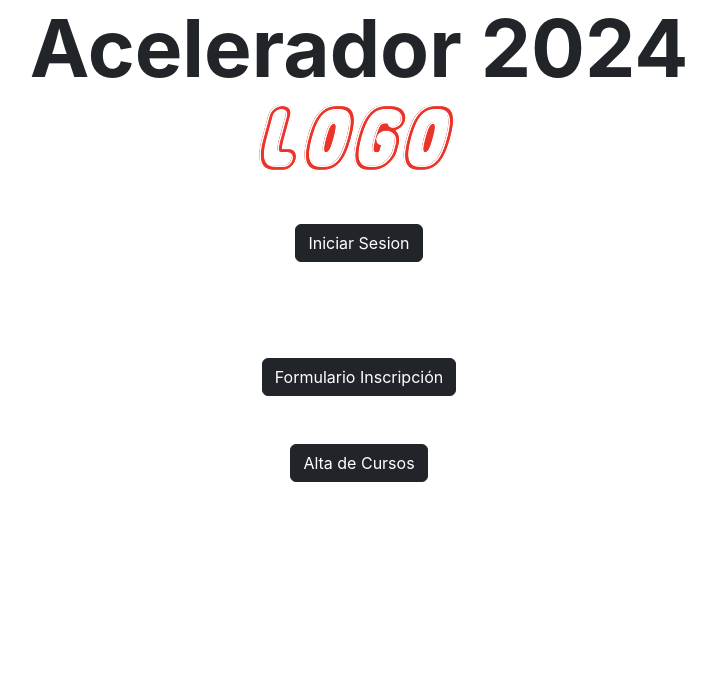
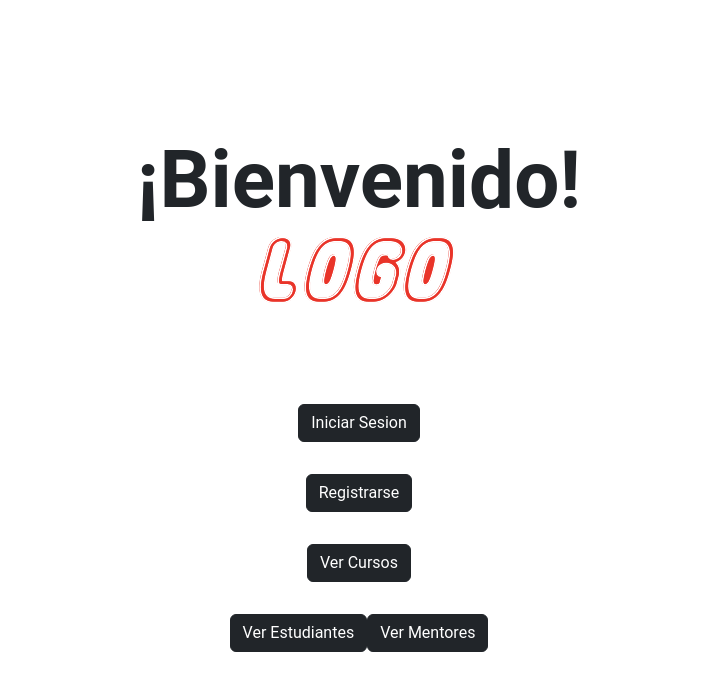
Before and after one commit to epidataE/acelerador2024-frontend, a React (Create React App) app: page /home in a window 1280 px wide. Shown: the top 690 px of the page, without its empty margins (281-997 px from the left). Built offline with nearby package versions, Linux system fonts and the light colour scheme.

Commit message:
cambios en Estudiantes Mentores y Cursos

```diff
--- a/package.json
+++ b/package.json
@@ -7,6 +7,7 @@
     "@testing-library/react": "^13.4.0",
     "@testing-library/user-event": "^13.5.0",
     "bootstrap": "^5.3.3",
+    "front": "file:",
     "react": "^18.3.1",
     "react-dom": "^18.3.1",
     "react-router-dom": "^6.26.1",
--- a/public/index.html
+++ b/public/index.html
@@ -24,7 +24,7 @@
       work correctly both with client-side routing and a non-root public URL.
       Learn how to configure a non-root public URL by running `npm run build`.
     -->
-    <title>React App</title>
+    <title>Gestor Inscripciones</title>
   </head>
   <body>
     <noscript>You need to enable JavaScript to run this app.</noscript>
--- a/src/App.css
+++ b/src/App.css
@@ -8,11 +8,16 @@
   pointer-events: none;
 }
 
+.roboto-font {
+  font-family: 'Roboto', sans-serif;
+}
+
+
 .centered-div {
   display: flex;
   flex-direction: column;
   align-items: center;
-  /* justify-content: center; */
+  justify-content: center;
   height: 100vh;
   text-align: center;
 }
--- /dev/null
+++ b/src/componentes/CursoList.js
@@ -0,0 +1,26 @@
+import React, { useEffect, useState } from 'react';
+
+const CursoList = () => { //UserList va a recibir 'role' para saber si muestra Estudiantes o mentores
+
+    const [cursos, setCursos] = useState([]); //useState para manejar los estados de users (users: mi lista de usuarios- inicilmente = array vacio / setUsers = funcion para actualizar Users )
+
+    useEffect(() => {   //useEffect se ejecutacada vez que cambia el valor de 'role' (Estudiantes/ Mentores)
+        //Realiza una solicitud a -/api/${role}-, convierte la respuesta a JSON y actualiza users con los datos recibidos.
+        fetch(`/api/cursos`)
+            .then(response => response.json())
+            .then(data => setCursos(data));
+    }, []);
+
+    return (  //retorna la lista de cursos **Mejorar visualmente con Boostrap
+        <div>
+            <h2>Cursos</h2>
+            <ul>
+                {cursos.map(curso => (
+                    <li key={curso.id}>{curso.nombre} | {curso.descripcion} |   </li>
+                ))}
+            </ul>
+        </div>
+    );
+
+}
+export default CursoList;
--- a/src/componentes/UserList.js
+++ b/src/componentes/EstudianteList.js
@@ -1,6 +1,6 @@
 import React, { useEffect, useState } from 'react';
 
-const UserList = ({ role }) => { //UserList va a recibir 'role' para saber si muestra Estudiantes o mentores
+const EstudianteList = ({ role }) => { //UserList va a recibir 'role' para saber si muestra Estudiantes o mentores
 
     const [users, setUsers] = useState([]); //useState para manejar los estados de users (users: mi lista de usuarios- inicilmente = array vacio / setUsers = funcion para actualizar Users )
 
@@ -13,7 +13,7 @@ const UserList = ({ role }) => { //UserList va a recibir 'role' para saber si mu
 
     return (  //retorna la lista de Estudiantes / Mentores segun el valor de role **Mejorar visualmente con Boostrap
         <div>
-            <h2>{role === 'estudiantes' ? 'Estudiantes' : 'Mentores'}</h2>
+            <h2>{role === 'estudiantes' ? 'Estudiantes' : 'Mentores'} </h2>
             <ul>
                 {users.map(user => (
                     <li key={user.id}>{user.nombre} {user.apellido} | {user.curso.nombre} | {user.email}  </li>
@@ -23,4 +23,4 @@ const UserList = ({ role }) => { //UserList va a recibir 'role' para saber si mu
     );
 };
 
-export default UserList;
+export default EstudianteList;
--- a/src/componentes/Home.js
+++ b/src/componentes/Home.js
@@ -2,12 +2,18 @@ import React from 'react';
 import Image from '../assets/logoAcelerador.png'
 import { BrowserRouter as Router, Route, Routes, Link } from 'react-router-dom';
 import UserForm from './UserForm';
-import UserList from './UserList';
+import EstudianteList from './EstudianteList';
+import MentorList from './MentorList';
+import CursoList from './CursoList';
+
+
+
 
 const handleUserSubmit = (user) => {
     //desestructuración para extraer rolId y cursoId del objeto user para usar en el endpoint, y el resto de las propiedades se agrupan en un nuevo objeto llamado userData
     const { rolId, cursoId, ...userData } = user;
     //llamo a la api con fetch (endpoint del backend)
+    if (rolId === 1){
         fetch(`/api/estudiantes?rolId=${rolId}&cursoId=${cursoId}`, {
             method: 'POST',
             headers: {
@@ -17,35 +23,58 @@ const handleUserSubmit = (user) => {
         })
         .then(response => response.json())
         .then(data => console.log(data));
+
+    } else if (rolId === 2){
+        fetch(`/api/mentores?rolId=${rolId}&empresaId=${cursoId}`, {
+            method: 'POST',
+            headers: {
+                'Content-Type': 'application/json'
+            },
+            body: JSON.stringify(userData)
+        })
+        .then(response => response.json())
+        .then(data => console.log(data));
+    }
+
 };
 
 const Home = () => {
     return (
         //Router: de react-router-dom envuelve toda la aplicación y habilita la funcionalidad de enrutamiento. Permite definir rutas y navegar entre diferentes componentes.
         <Router>
-            <div className="centered-div">
-                <h1 className="h1 display-1 fw-bold text-dark">Acelerador 2024</h1>
-                <img src={Image} alt='img' />
-                <nav className="my-5">
+            <div className="centered-div roboto-font">
+                <h1 className="h1 display-1 fw-bold text-dark">¡Bienvenido!</h1>
+                <img className="mb-5" src={Image} alt='img' />
+                <nav className="mt-5 mb-3">
                      <Link to="/">
                         <button className="btn btn-dark">Iniciar Sesion</button>
                      </Link>
                 </nav>
-                <nav className="my-5" >
+                <nav className="my-3" >
                     <Link to="/inscripcion">
-                        <button className="btn btn-dark">Formulario Inscripción</button>
+                        <button className="btn btn-dark">Registrarse</button>
                     </Link>
                 </nav>
-                <nav>
+                <nav className="my-3">
                     <Link to="/cursos">
-                        <button className="btn btn-dark">Alta de Cursos</button>
+                        <button className="btn btn-dark">Ver Cursos</button>
+                    </Link>
+                </nav>
+                <nav className="my-3">
+                    <Link to="/users">
+                        <button className="btn btn-dark">Ver Estudiantes</button>
+                    </Link>
+                    <Link to="/mentores">
+                        <button className="btn btn-dark">Ver  Mentores </button>
                     </Link>
                 </nav>
                 {/* con Routes: envuelvo todas las rutas de la aplicación.
                 con Route: Defino una ruta específica */}
                 <Routes>
                     <Route path="/inscripcion" element={<UserForm onSubmit={handleUserSubmit} />} />
-                    <Route path="/" element={<UserList role="estudiantes" />} />
+                    <Route path="/users" element={<EstudianteList role="estudiantes" />} />
+                    <Route path="/mentores" element={<MentorList role="mentores" />} />
+                    <Route path="/cursos" element={<CursoList/>} />
                 </Routes>
             </div>
         </Router>
--- /dev/null
+++ b/src/componentes/MentorList.js
@@ -0,0 +1,26 @@
+import React, { useEffect, useState } from 'react';
+
+const MentorList = ({ role }) => { //UserList va a recibir 'role' para saber si muestra Estudiantes o mentores
+
+    const [users, setUsers] = useState([]); //useState para manejar los estados de users (users: mi lista de usuarios- inicilmente = array vacio / setUsers = funcion para actualizar Users )
+
+    useEffect(() => {   //useEffect se ejecutacada vez que cambia el valor de 'role' (Estudiantes/ Mentores)
+        //Realiza una solicitud a -/api/${role}-, convierte la respuesta a JSON y actualiza users con los datos recibidos.
+        fetch(`/api/mentores`)
+            .then(response => response.json())
+            .then(data => setUsers(data));
+    }, [role]);
+
+    return (  //retorna la lista de Estudiantes / Mentores segun el valor de role **Mejorar visualmente con Boostrap
+        <div>
+            <h2>{role === 'mentores' ? 'Mentores' : 'Estudiantes'} </h2>
+            <ul>
+                {users.map(user => (
+                    <li key={user.id}>{user.nombre} {user.apellido} | {user.empresa.nombre} | {user.email}  </li>
+                ))}
+            </ul>
+        </div>
+    );
+};
+
+export default MentorList;
```
Also changed, not shown: 1 other file (tests, documents, lock files or other folders). Lines whose indentation alone changed are shown as unchanged.
